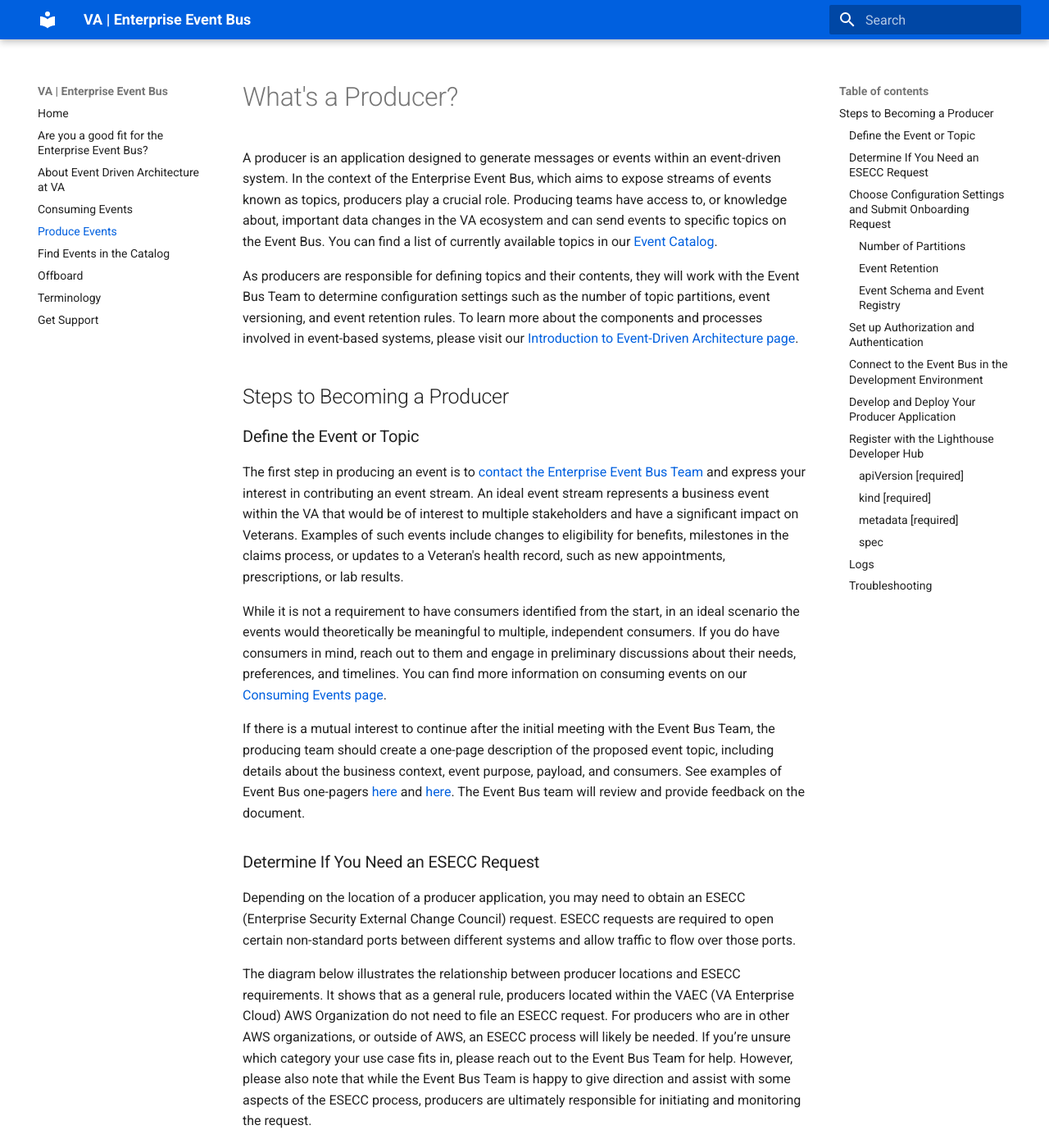
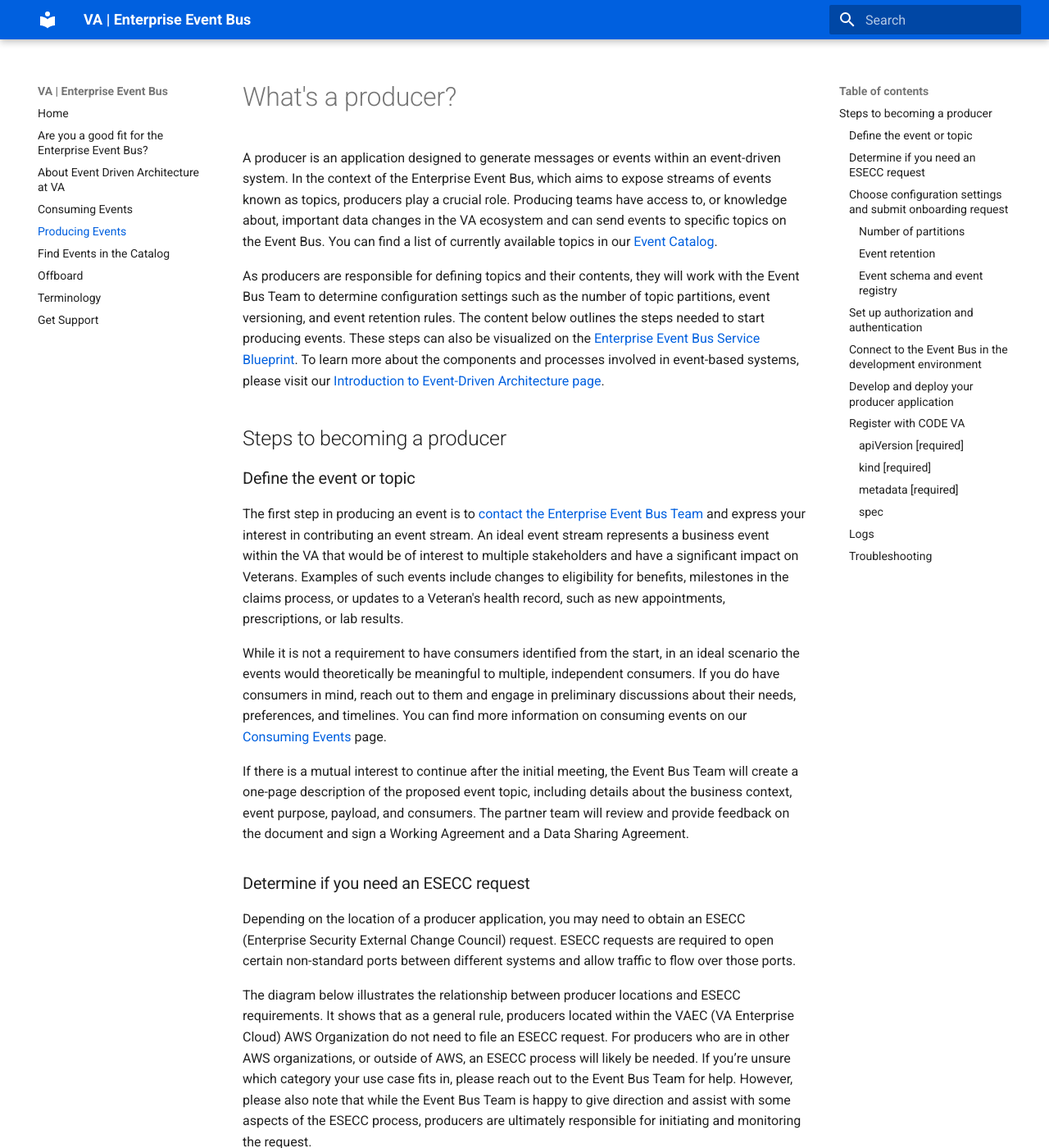
Before and after one commit to department-of-veterans-affairs/ves-event-bus-developer-portal, an MkDocs documentation site: the page built from docs/produce-events.md, in a window 1280 px wide and 1400 px high. Shown: the whole window at 82% size. Built offline with MkDocs 1.6.1 and Material for MkDocs 9.7.7, drawn with Linux system fonts in a browser that asks for light colours; some of the changed text lies outside the part shown.

Commit message:
updating event bus dev catalog producer page

````diff
--- a/docs/produce-events.md
+++ b/docs/produce-events.md
@@ -1,22 +1,22 @@
 ---
-title: Produce Events
+title: Producing Events
 ---
 
-# What's a Producer?
+# What's a producer?
 A producer is an application designed to generate messages or events within an event-driven system. In the context of the Enterprise Event Bus, which aims to expose streams of events known as topics, producers play a crucial role. Producing teams have access to, or knowledge about, important data changes in the VA ecosystem and can send events to specific topics on the Event Bus. You can find a list of currently available topics in our [Event Catalog](https://department-of-veterans-affairs.github.io/ves-event-bus-developer-portal/use-events/).
 
-As producers are responsible for defining topics and their contents, they will work with the Event Bus Team to determine configuration settings such as the number of topic partitions, event versioning, and event retention rules. To learn more about the components and processes involved in event-based systems, please visit our [Introduction to Event-Driven Architecture page](./intro-to-eda.md).
+As producers are responsible for defining topics and their contents, they will work with the Event Bus Team to determine configuration settings such as the number of topic partitions, event versioning, and event retention rules. The content below outlines the steps needed to start producing events. These steps can also be visualized on the <a href="https://app.mural.co/t/adhoccorporateworkspace2583/m/adhoccorporateworkspace2583/1678744533321/6e9663e9ba0295865de5f094a62d427affc22f5e?sender=ucc14575938bb14be79634773" target="_blank">Enterprise Event Bus Service Blueprint</a>. To learn more about the components and processes involved in event-based systems, please visit our [Introduction to Event-Driven Architecture page](./intro-to-eda.md).
 
-## Steps to Becoming a Producer
+## Steps to becoming a producer
 
-### Define the Event or Topic
+### Define the event or topic
 The first step in producing an event is to [contact the Enterprise Event Bus Team](./get-support.md) and express your interest in contributing an event stream. An ideal event stream represents a business event within the VA that would be of interest to multiple stakeholders and have a significant impact on Veterans. Examples of such events include changes to eligibility for benefits, milestones in the claims process, or updates to a Veteran's health record, such as new appointments, prescriptions, or lab results.
 
-While it is not a requirement to have consumers identified from the start, in an ideal scenario the events would theoretically be meaningful to multiple, independent consumers. If you do have consumers in mind, reach out to them and engage in preliminary discussions about their needs, preferences, and timelines. You can find more information on consuming events on our [Consuming Events page](./consume-events.md).
+While it is not a requirement to have consumers identified from the start, in an ideal scenario the events would theoretically be meaningful to multiple, independent consumers. If you do have consumers in mind, reach out to them and engage in preliminary discussions about their needs, preferences, and timelines. You can find more information on consuming events on our [Consuming Events](./consume-events.md) page.
 
-If there is a mutual interest to continue after the initial meeting with the Event Bus Team, the producing team should create a one-page description of the proposed event topic, including details about the business context, event purpose, payload, and consumers. See examples of Event Bus one-pagers [here](https://github.com/department-of-veterans-affairs/VES/blob/master/research/Event%20Bus/Use%20Cases/Decision%20Letter%20Availability/Decision%20Letter%20Availability%20Use%20Case.md) and [here](https://github.com/department-of-veterans-affairs/VES/blob/master/research/Event%20Bus/Use%20Cases/Appointments/Appointments%20Use%20Case%20One%20Pager.md). The Event Bus team will review and provide feedback on the document.
+If there is a mutual interest to continue after the initial meeting, the Event Bus Team will create a one-page description of the proposed event topic, including details about the business context, event purpose, payload, and consumers. The partner team will review and provide feedback on the document and sign a Working Agreement and a Data Sharing Agreement.
 
-### Determine If You Need an ESECC Request
+### Determine if you need an ESECC request
 Depending on the location of a producer application, you may need to obtain an ESECC (Enterprise Security External Change Council) request. ESECC requests are required to open certain non-standard ports between different systems and allow traffic to flow over those ports.
 
 The diagram below illustrates the relationship between producer locations and ESECC requirements. It shows that as a general rule, producers located within the VAEC (VA Enterprise Cloud) AWS Organization do not need to file an ESECC request. For producers who are in other AWS organizations, or outside of AWS, an ESECC process will likely be needed. If you’re unsure which category your use case fits in, please reach out to the Event Bus Team for help. However, please also note that while the Event Bus Team is happy to give direction and assist with some aspects of the ESECC process, producers are ultimately responsible for initiating and monitoring the request.
@@ -25,30 +25,30 @@
 
 ![Client Environments ESECC Decision Circles](img/Client%20Environments%20ESECC%20Decision%20Circles.svg)
 
-### Choose Configuration Settings and Submit Onboarding Request
+### Choose configuration settings and submit onboarding request
 
-Before creating a topic, you need to consider various Kafka settings. Producing teams must choose appropriate settings based on their specific use case and technical requirements. From a logistical perspective, the Event Bus Team will handle the initial creation of the topic using the Kafka CLI and make it available for production. Producing teams should fill out our "Topic Creation Form" with their desired settings.
+Before creating a topic, you need to consider various Kafka settings. Producing teams must choose appropriate settings based on their specific use case and technical requirements. From a logistical perspective, the Event Bus Team will handle the initial creation of the topic using the Kafka CLI and make it available for production.
 
-#### Number of Partitions
+#### Number of partitions
 
 Partitions in Kafka serve as the primary unit of storage within a topic, with each partition containing a subset of events. Determining the number of partitions is crucial, as it has implications for storage, scalability, replication, and message movement. To learn more about reasonable defaults, and other partition-related concerns, read our [guidance on topics and partitions](https://github.com/department-of-veterans-affairs/VES/blob/master/research/Event%20Bus/Engineering/ADR/ADR%20Kafka%20Partitions.md).
 
-#### Event Retention
+#### Event retention
 Event retention refers to how long an event exists within Kafka and remains available for consumption. This setting would be especially important to consumers who need to be prepared to handle missed events before they expire. For additional information and discussion, see our section about Retention in the [Event Design ADR](https://github.com/department-of-veterans-affairs/VES/blob/master/research/Event%20Bus/Engineering/ADR/ADR%20event%20design.md).
 
-#### Event Schema and Event Registry
+#### Event schema and event registry
 The Event Bus utilizes the [Confluent Schema Registry](https://docs.confluent.io/platform/7.5/schema-registry/fundamentals/index.html#sr-key-concepts) to store schemas and their versions. Avro is used to define the schema format. Producers must submit an event schema representing the event payload in Avro format as part of the onboarding process. Producers must also use [Apache Avro](https://avro.apache.org/) to serialize data onto the Event Bus so that the event schema, and the data contract it represents, is enforced. Additionally, producers should consider event versioning, which involves planning how schemas will evolve. Event versions are governed by the compatibility type setting, which determines allowed schema changes and how consumers interact with different versions. For most producers, we recommend using the `BACKWARD` compatibility type. For more information, see our [article about the Confluent Schema Registry](https://github.com/department-of-veterans-affairs/VES/blob/master/research/Event%20Bus/Engineering/ADR/ADR%20schema%20registry.md), and about [schema versioning](https://github.com/department-of-veterans-affairs/VES/blob/master/research/Event%20Bus/Engineering/ADR/ADR%20schema%20versioning.md).
 
-Once the producing team completes the "Topic Creation Form", the Event Bus admin team will create the topic, along with the schema, and notify the producing team when everything is ready for use.
+Once the producing team has communicated their decisions about the event schema, the Event Bus team will create the topic, along with the schema, and notify the producing team when everything is ready for use.
 
-### Set up Authorization and Authentication
+### Set up authorization and authentication
 To produce messages to specific topics on the Event Bus, producers need to be authenticated and have the appropriate permissions. The Event Bus MSK cluster is only accessible from the VA Network, and we use AWS IAM (Identity and Access Management) Roles and Policies to control access to different resources. If your producing application is within the AWS environment, please inform us of the IAM Role(s) or IAM User(s) to which we should grant access. We will then set up the corresponding IAM Policies on our end and assign a named role for producers to authenticate with AWS MSK in their application code.
 If your producing application is outside of the AWS environment, we will request an IAM User to be created on your behalf. You will then be able to access the requested topic(s) using those credentials.
 
-### Connect to the Event Bus in the Development Environment
+### Connect to the Event Bus in the development environment
 Once the authentication and authorization steps have been completed, you will be able to connect to the the Event Bus MSK cluster using the Kafka bootstrap server addresses and port numbers available in the Event Catalog. The following ports are open for consumers and producers that are authenticated with AWS IAM: - 9098 (for access from AWS) - 9198 (for access from outside of AWS.
 
-### Develop and Deploy Your Producer Application
+### Develop and deploy your producer application
 
 Many programming languages and frameworks offer libraries designed to interact with Kafka. To ensure full compatibility with the Event Bus, your code needs to authenticate with the AWS MSK cluster using the assigned role provided during the onboarding process. Additionally, producers should reference the Confluent Schema Registry and use the created schema to serialize messages in Avro.
 
@@ -153,8 +153,8 @@
         }
     ```
 
-### Register with the Lighthouse Developer Hub
-The [Lighthouse Developer Hub](https://hub.lighthouse.va.gov/) is a software catalog that houses entities from across VA. Once you have your producer application up and running, it's important to register with the catalog to ensure that both current and future consumers can discover your event and access its details.
+### Register with CODE VA
+[CODE VA](https://hub.lighthouse.va.gov/) (formerly known as the Hub) is a software catalog that houses entities from across VA. Once you have your producer application up and running, it's important to register with the catalog to ensure that both current and future consumers can discover your event and access its details.
 
 In Backstage, entities represent software components or resources that share a common data shape and semantics. While there are several built-in entities, we have specifically created a custom entity called "Event" for the Event Bus.
 
@@ -259,11 +259,9 @@
 
 ### Logs
 
-Logs are stored within a LightHouse Delivery Infrastructure (LHDI) AWS S3 bucket. Only LHDI admins with AWS access can access this bucket and its content. Although producers and consumers will not have access to the S3 bucket directly, logs will be available via Datadog.
+Logs are stored within a LightHouse Delivery Infrastructure (LHDI) AWS S3 bucket. Only LHDI admins with AWS access can access this bucket and its content. Although producers and consumers will not have access to the S3 bucket directly, logs are available via [Datadog](https://lighthousedi.ddog-gov.com/).
 
-Datadog is a monitoring and analytics tool that is used within the VA and is hosted by the Devops Transformation Services (DOTS) team. LHDI team members are admins within the Datadog space where the Event Bus metrics and logs are available. In order for Event Bus users to [request access to Datadog](https://animated-carnival-57b3e7f5.pages.github.io/datadog-observability-tools/datadog-access/), they must have a VA email address.
-
-Event bus logs can be found [here](https://lighthousedi.ddog-gov.com/logs?query=host%3A%22arn%3Aaws%3As3%3A%3A%3Aeventbus-msk-logs%22%20&cols=host%2Cservice&index=%2A&messageDisplay=inline&stream_sort=desc&viz=stream&from_ts=1684858340160&to_ts=1684859240160&live=true).
+Datadog is a monitoring and analytics tool that is used within the VA. LHDI team members are admins within the Datadog space where the Event Bus metrics and logs are available. To request access to Datadog, complete the HelpDesk form on the ServiceNow Portal at [ECC (Enterprise Command Center) Monitoring Services - your IT Service Portal](https://gcc02.safelinks.protection.outlook.com/?url=https%3A%2F%2Fyourit.va.gov%2Fva%3Fid%3Dsc_cat_item%26sys_id%3D4cdf488b1ba4fcd412979796bc4bcb74&data=05%7C01%7C%7Ccb701e4e7fc944b6041308dbeacea9aa%7Ce95f1b23abaf45ee821db7ab251ab3bf%7C0%7C0%7C638361945550254440%7CUnknown%7CTWFpbGZsb3d8eyJWIjoiMC4wLjAwMDAiLCJQIjoiV2luMzIiLCJBTiI6Ik1haWwiLCJXVCI6Mn0%3D%7C3000%7C%7C%7C&sdata=sJfq3j8vnXwdtuQrfY%2FBaRttaqyOpKA6X17O8TMK9ug%3D&reserved=0). This must be accessed from the VA Network.
 
 ### Troubleshooting
 If you have questions or run into difficulties with any of these steps, please [contact the Enterprise Event Bus Team](get-support.md).
````
Also changed, not shown: other parts of docs/produce-events.md (+1 -1 lines).
